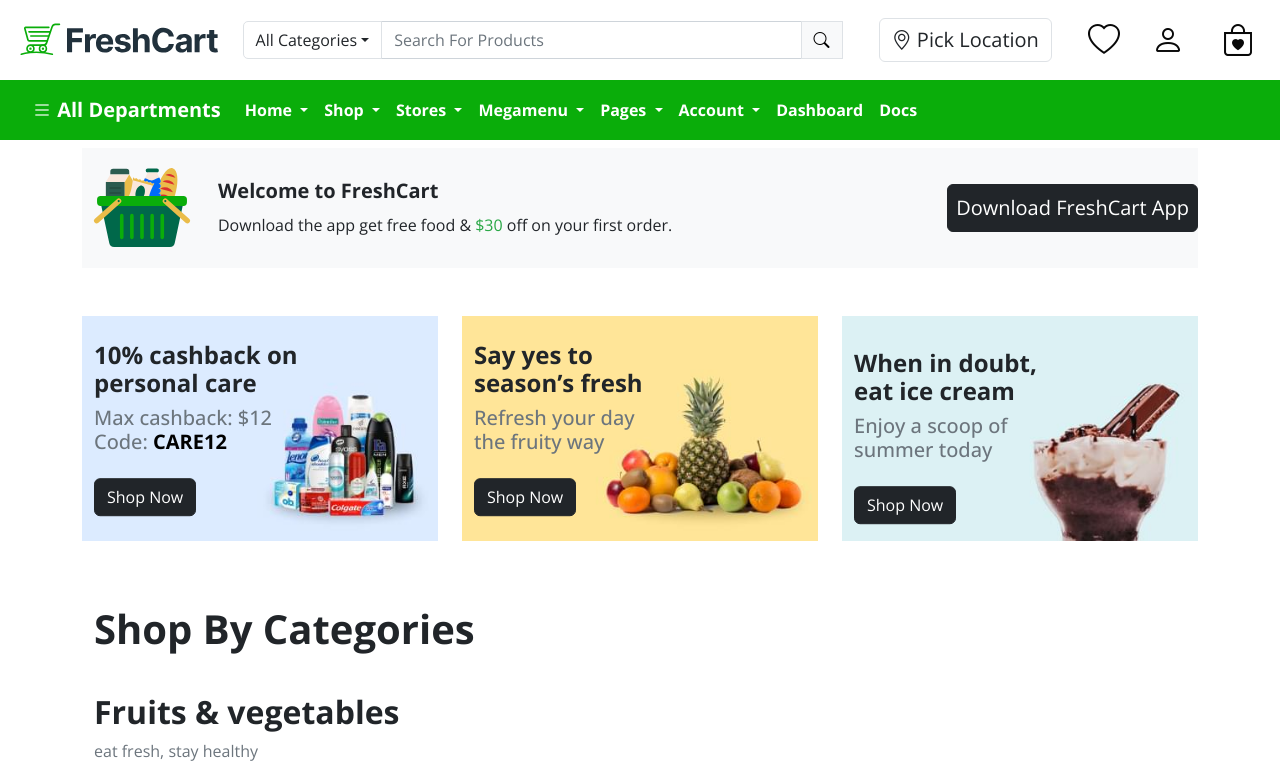
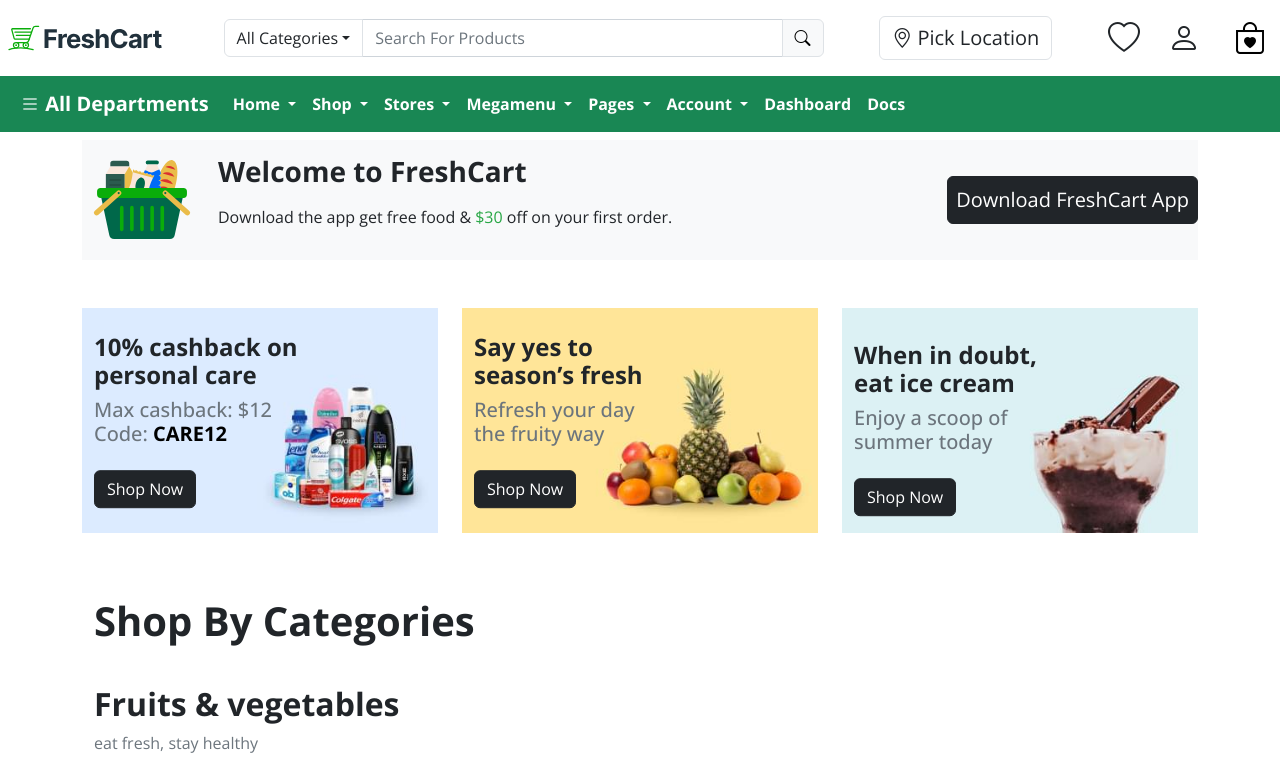
Before and after one commit to suhaiAhmed/Capstone-JS, a plain HTML site: page index.html in a window 1280 px wide. Shown: the top 768 px of the page. Drawn offline with nearby package versions, Linux system fonts and the light colour scheme.

Commit message:
removed extra css

```diff
--- a/index.html
+++ b/index.html
@@ -13,12 +13,12 @@
 
 <body id="body">
 
-  <header class="header d-flex justify-content-between align-items-center position-relative z-1">
+  <header class="bg-white p-2 header d-flex justify-content-between align-items-center position-relative z-1">
     <div class="header-logo d-flex align-items-center">
-      <img src="./homePage/freshcart-logo.svg" alt="FreshCart Logo">
+      <img class="img-fluid" src="./homePage/freshcart-logo.svg" alt="FreshCart Logo">
     </div>
 
-    <div class="search-bar input-group d-none d-md-flex">
+    <div style="max-width: 600px;" class="rounded-1 search-bar input-group d-none d-md-flex flex-grow-1 ">
       <button class="border btn dropdown-toggle" type="button" data-bs-toggle="dropdown" aria-expanded="false">All
         Categories</button>
       <ul class="dropdown-menu">
@@ -39,15 +39,17 @@
     </div>
 
     <div class="header-icons d-flex align-items-center  d-none d-md-flex">
-      <i class="bi bi-heart fs-2"></i>
+      <i id="Logo" class="bi bi-heart fs-2"></i>
 
       <div class="dropdown ">
         <a class="btn bg-transparent border-0" href="#" role="button" data-bs-toggle="dropdown" aria-expanded="false">
-          <i id="login-modal" class="bi bi-person fs-2"></i>
+          <i id="login-modal" class="ms-3 bi bi-person fs-2"></i>
         </a>
       </div>
-      <button id="btn-shop" class=" border-0 bg-transparent" type="button" data-bs-toggle="offcanvas"
-        data-bs-target="#offcanvasRight" aria-controls="offcanvasRight"> <i class="bi bi-bag-heart fs-2"></i></button>
+      <button id="btn-shop" class="border-0 bg-transparent" type="button" data-bs-toggle="offcanvas"
+        data-bs-target="#offcanvasRight" aria-controls="offcanvasRight">
+        <i id="Logo" class="ms-3 bi bi-bag-heart fs-2"></i>
+      </button>
 
     </div>
 
@@ -55,9 +57,9 @@
 
 
 
-  <nav class="navbar navbar-expand-lg">
+  <nav class="navbar navbar-expand-lg bg-success p-2">
     <div class="container-fluid">
-      <a class="navbar-brand" href="#">
+      <a class="navbar-brand fw-bold text-white" href="#">
         <i class="bi bi-list"></i> All Departments
       </a>
       <button class="navbar-toggler" type="button" data-bs-toggle="collapse" data-bs-target="#navbarNav"
@@ -65,22 +67,22 @@
         <span class="navbar-toggler-icon"></span>
       </button>
       <div class="collapse navbar-collapse" id="navbarNav">
-        <ul class="navbar-nav me-auto mb-2 mb-lg-0">
-          <li class="nav-item dropdown">
-            <a class="nav-link dropdown-toggle" href="#" role="button" data-bs-toggle="dropdown" aria-expanded="false">
+        <ul class="navbar-nav me-auto mb-2 mb-lg-0 fw-bold">
+          <li class="nav-item dropdown ">
+            <a class="nav-link dropdown-toggle text-white" href="#" role="button" data-bs-toggle="dropdown" aria-expanded="false">
               Home
             </a>
             <ul class="dropdown-menu">
-              <li><a class="dropdown-item" href="#">Action</a></li>
-              <li><a class="dropdown-item" href="#">Another action</a></li>
+              <li><a class="dropdown-item " href="#">Action</a></li>
+              <li><a class="dropdown-item"  href="#">Another action</a></li>
               <li>
                 <hr class="dropdown-divider">
               </li>
-              <li><a class="dropdown-item" href="#">Something else here</a></li>
+              <li><a class="dropdown-item " href="#">Something else here</a></li>
             </ul>
           </li>
           <li class="nav-item dropdown">
-            <a class="nav-link dropdown-toggle" href="#" role="button" data-bs-toggle="dropdown" aria-expanded="false">
+            <a class="nav-link dropdown-toggle text-white" href="#" role="button" data-bs-toggle="dropdown" aria-expanded="false">
               Shop
             </a>
             <ul class="dropdown-menu">
@@ -93,7 +95,7 @@
             </ul>
           </li>
           <li class="nav-item dropdown">
-            <a class="nav-link dropdown-toggle" href="#" role="button" data-bs-toggle="dropdown" aria-expanded="false">
+            <a class="nav-link dropdown-toggle text-white" href="#" role="button" data-bs-toggle="dropdown" aria-expanded="false">
               Stores
             </a>
             <ul class="dropdown-menu">
@@ -106,7 +108,7 @@
             </ul>
           </li>
           <li class="nav-item dropdown">
-            <a class="nav-link dropdown-toggle" href="#" role="button" data-bs-toggle="dropdown" aria-expanded="false">
+            <a class="nav-link dropdown-toggle text-white" href="#" role="button" data-bs-toggle="dropdown" aria-expanded="false">
               Megamenu
             </a>
             <ul class="dropdown-menu">
@@ -119,7 +121,7 @@
             </ul>
           </li>
           <li class="nav-item dropdown">
-            <a class="nav-link dropdown-toggle" href="#" role="button" data-bs-toggle="dropdown" aria-expanded="false">
+            <a class="nav-link dropdown-toggle text-white" href="#" role="button" data-bs-toggle="dropdown" aria-expanded="false">
               Pages
             </a>
             <ul class="dropdown-menu">
@@ -132,7 +134,7 @@
             </ul>
           </li>
           <li class="nav-item dropdown">
-            <a class="nav-link dropdown-toggle" href="#" role="button" data-bs-toggle="dropdown" aria-expanded="false">
+            <a class="nav-link dropdown-toggle text-white" href="#" role="button" data-bs-toggle="dropdown" aria-expanded="false">
               Account
             </a>
             <ul class="dropdown-menu">
@@ -145,10 +147,10 @@
             </ul>
           </li>
           <li class="nav-item">
-            <a class="nav-link" href="#">Dashboard</a>
+            <a class="nav-link text-white" href="#">Dashboard</a>
           </li>
           <li class="nav-item">
-            <a class="nav-link" href="#">Docs</a>
+            <a class="nav-link text-white" href="#">Docs</a>
           </li>
         </ul>
       </div>
@@ -162,7 +164,7 @@
       <div class="d-flex align-items-center">
         <img class="img-fluid" src="./homePage/about-icons-1.svg" alt="Promo Icon">
         <div class="promo-text ms-3">
-          <h1>Welcome to FreshCart</h1>
+          <h1 class="fs-3 fw-bold mb-3">Welcome to FreshCart</h1>
           <p>Download the app get free food & <span style="color: #28a745;">$30</span> off on your first order.</p>
         </div>
       </div>
@@ -811,8 +813,10 @@
   <!-- MOODAl SIGNUP -->
 
 
-  <div  id="signup-modal" style="z-index: 4; display: none; background-color: rgba(0, 0, 0, 0.5); position: fixed; top: 0; left: 0; width: 100vw; height: 100vh;">
-    <div class="w-100 d-flex align-items-center justify-content-center position-absolute top-50 start-50 translate-middle">
+  <div id="signup-modal"
+    style="z-index: 4; display: none; background-color: rgba(0, 0, 0, 0.5); position: fixed; top: 0; left: 0; width: 100vw; height: 100vh;">
+    <div
+      class="w-100 d-flex align-items-center justify-content-center position-absolute top-50 start-50 translate-middle">
       <div class="bg-white p-4 rounded-3 shadow-lg w-100" style="max-width: 27rem; position: relative;">
         <div class="d-flex justify-content-between mb-4">
           <h2 class="fs-4 fw-bold">Sign Up</h2>
@@ -833,13 +837,15 @@
             <label class="form-label text-secondary" for="password">Password</label>
             <input class="form-control" type="password" id="password" placeholder="Enter Password">
           </div>
-          <p class="text-muted small mb-4">By Signing up, you agree to our <a href="#" class="text-success">Terms of Service</a> & <a href="#" class="text-success">Privacy Policy</a></p>
+          <p class="text-muted small mb-4">By Signing up, you agree to our <a href="#" class="text-success">Terms of
+              Service</a> & <a href="#" class="text-success">Privacy Policy</a></p>
           <button type="submit" class="btn btn-success w-100">Sign Up</button>
         </form>
-        <p class="text-center text-secondary mt-3">Already have an account? <a href="#" class="text-success" id="go-to-login">Sign in</a></p>
+        <p class="text-center text-secondary mt-3">Already have an account? <a href="#" class="text-success"
+            id="go-to-login">Sign in</a></p>
       </div>
     </div>
-</div>
+  </div>
 
 
 
@@ -862,8 +868,10 @@
 
   <!-- LOGIN MODAL  -->
 
-  <div id="signin-modal" style="z-index: 4; display: none; position: fixed; top: 0; left: 0; width: 100vw; height: 100vh; background-color: rgba(0, 0, 0, 0.5);">
-    <div class="w-100 d-flex align-items-center justify-content-center position-absolute top-50 start-50 translate-middle">
+  <div id="signin-modal"
+    style="z-index: 4; display: none; position: fixed; top: 0; left: 0; width: 100vw; height: 100vh; background-color: rgba(0, 0, 0, 0.5);">
+    <div
+      class="w-100 d-flex align-items-center justify-content-center position-absolute top-50 start-50 translate-middle">
       <div class="bg-white p-4 rounded-3 shadow-lg w-100" style="max-width: 27rem; position: relative;">
         <div class="d-flex justify-content-between mb-4">
           <h2 class="fs-4 fw-bold">Sign In</h2>
@@ -889,10 +897,11 @@
           </div>
           <button type="submit" class="btn btn-success w-100">Sign In</button>
         </form>
-        <p class="text-center text-secondary mt-3">Don't have an account? <a href="#" class="text-success" id="go-back-signup">Sign up</a></p>
+        <p class="text-center text-secondary mt-3">Don't have an account? <a href="#" class="text-success"
+            id="go-back-signup">Sign up</a></p>
       </div>
     </div>
-</div>
+  </div>
 
 
   <script src="https://cdn.jsdelivr.net/npm/bootstrap@5.2.3/dist/js/bootstrap.bundle.min.js"
--- a/style.css
+++ b/style.css
@@ -6,53 +6,12 @@ body {
     font-optical-sizing: auto;
 }
 
-.header {
-    background-color: #fff;
 
-    padding: 10px 20px;
-}
 
-.header-logo img {
-    height: 40px;
 
-}
 
-.search-bar {
-    flex: 1;
-    max-width: 600px;
-}
 
-.search-bar input {
-    border-radius: 0 5px 5px 0;
-}
 
-.search-bar button {
-    border-radius: 5px 0 0 5px;
-}
-
-.location-btn {
-    margin-left: 20px;
-}
-
-.header-icons i {
-    margin-left: 20px;
-    color: rgb(0, 0, 0);
-}
-
-.location-btn,
-.header-icons i {
-    cursor: pointer;
-    border-radius: 5px 0 0 5px;
-}
-
-.location-btn {
-    margin-left: 20px;
-}
-
-.header-icons i {
-    margin-left: 20px;
-    color: rgb(8, 8, 8);
-}
 
 .location-btn,
 .header-icons i {
@@ -60,37 +19,22 @@ body {
 }
 
 
-.navbar {
-    background-color: #0AAD0A;
-    padding: 10px 20px;
-}
-
-.navbar-brand {
-    color: white;
-    font-weight: bold;
-}
-
-.nav-link {
-    color: white !important;
-    font-weight: bold;
-}
-
-.dropdown-menu {
-    min-width: 200px;
-}
 
 
 
-.promo-text h1 {
-    font-size: 20px;
-    font-weight: bold;
-    margin-bottom: 10px;
-}
 
-.promo-text p {
-    margin-bottom: 0;
-    font-size: 16px;
-}
+
+
+
+
+
+
+
+
+
+
+
+
 
 .card-img-top {
     height: 150px;
@@ -107,3 +51,11 @@ body {
     border: 1px solid #0AAD0A;
     box-shadow: 0px 2px 12px -3px rgba(0, 0, 0, 0.75);
 }
+
+#login-modal:hover {
+    color: green;
+  }
+
+  #Logo:hover{
+    color: green;
+  }
```
